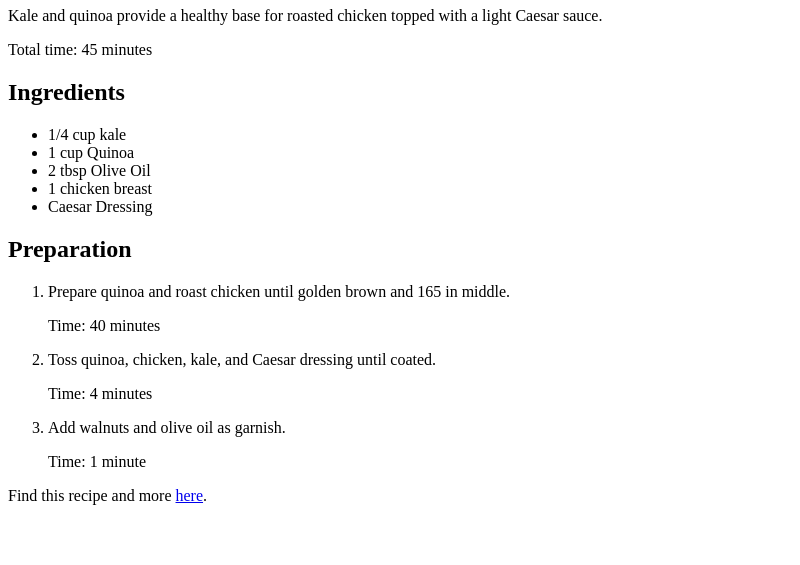
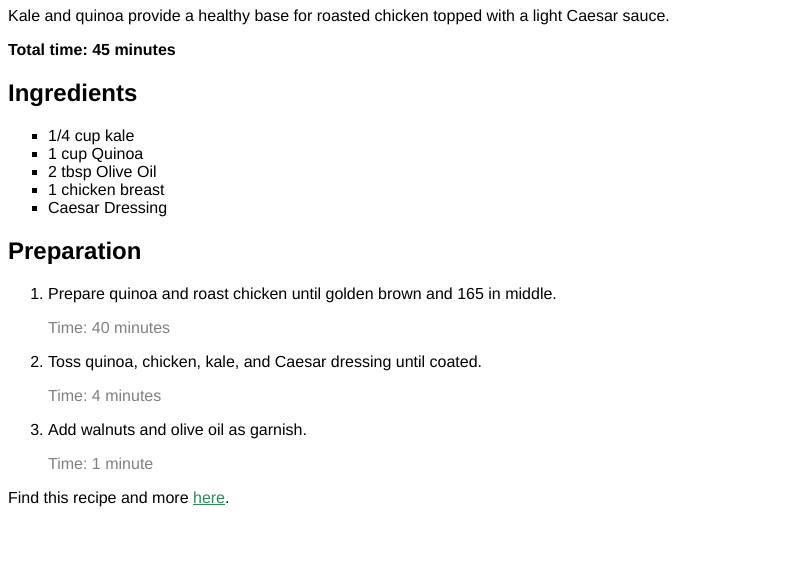
Before and after one commit to ulalu/TG-Pre-Work, a plain HTML site: page CSSprework/SelectorsandVisualRules/HealthyRecipes/index.html in a window 1280 px wide. Shown: the part 235-800 px from the top of the page, without its empty margins (0-800 px from the left). Drawn offline with Linux system fonts and the light colour scheme.

Commit message:
CSS Healthy Recipes Ex 2-10

```diff
--- a/CSSprework/SelectorsandVisualRules/HealthyRecipes/style.css
+++ b/CSSprework/SelectorsandVisualRules/HealthyRecipes/style.css
@@ -1,3 +1,27 @@
 img {
   height: 150px;
 }
+
+.descripition {
+  font-size: 20px;
+}
+
+#cook-time {
+  font-weight: bold;
+}
+
+.ingredients li {
+  list-style: square;
+}
+
+p.time {
+  color: gray;
+}
+
+.external-link {
+  color: SeaGreen;
+}
+
+h1, h2, p, li {
+  font-family: Helvetica;
+}
```
